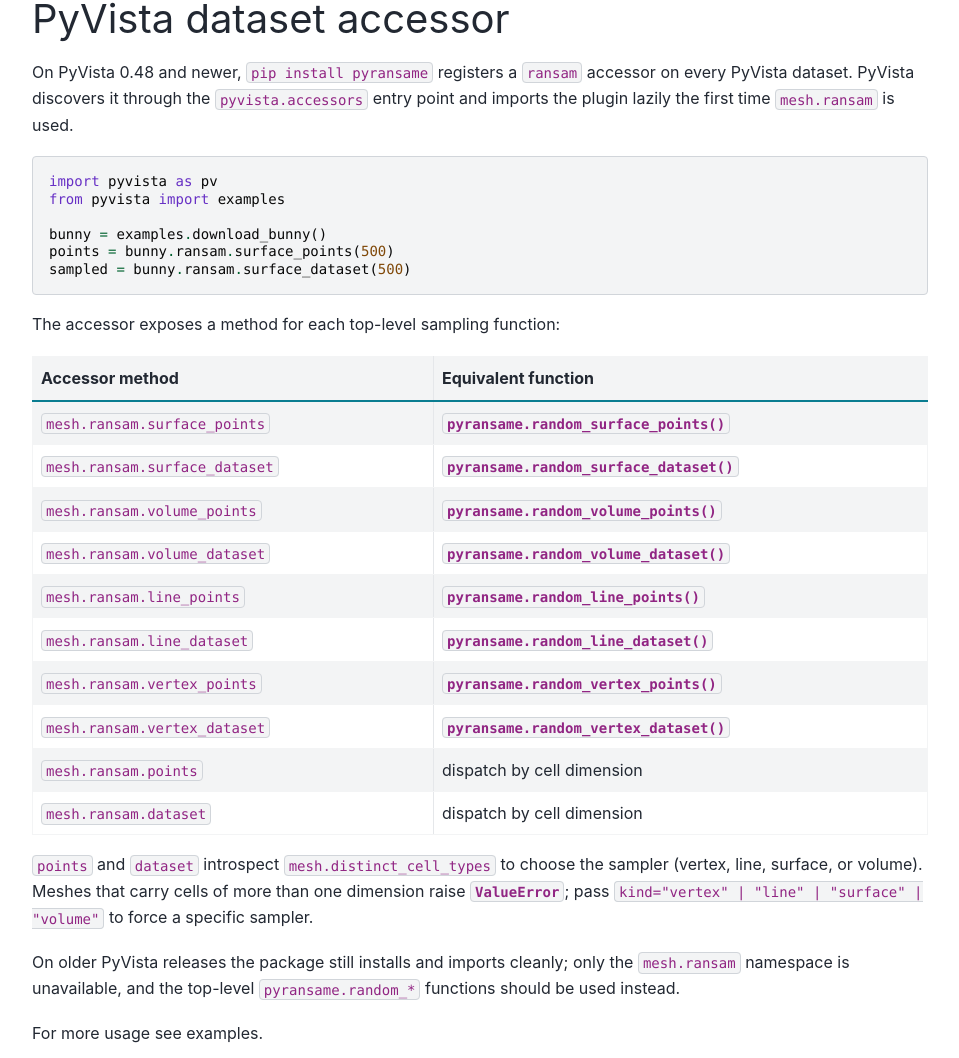
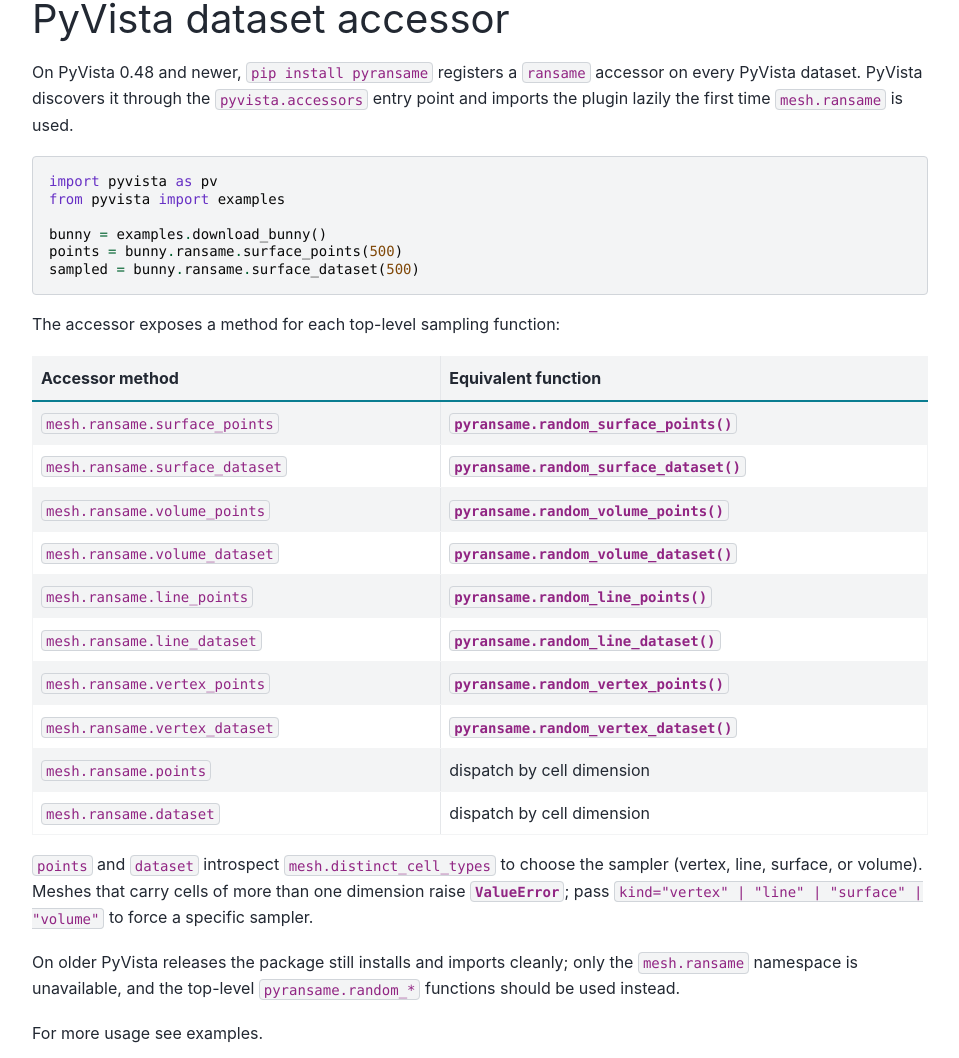
Before and after one commit to MatthewFlamm/pyransame, a Sphinx documentation site: the page built from doc/index.rst, in a window 1280 px wide and 1400 px high, cut to the strip 342-1400 px from the top of the window. Shown: the whole strip, without its empty margins (40-999 px from the left). Built offline with Sphinx 7.4.7 and the PyData theme 0.15.4, drawn with Linux system fonts in a browser that asks for light colours; pages that are not in the unit, such as notebooks, are missing from menus.

Commit message:
use ransame for accessor

```diff
--- a/doc/index.rst
+++ b/doc/index.rst
@@ -18,7 +18,7 @@
 
    Sample points on mesh using ``pyransame``.
 
-   >>> points = antarctica.ransam.surface_dataset(500)
+   >>> points = antarctica.ransame.surface_dataset(500)
 
    Plot points on mesh.
 
@@ -34,9 +34,9 @@
 ========================
 
 On PyVista 0.48 and newer, ``pip install pyransame`` registers a
-``ransam`` accessor on every PyVista dataset. PyVista discovers it
+``ransame`` accessor on every PyVista dataset. PyVista discovers it
 through the ``pyvista.accessors`` entry point and imports the plugin
-lazily the first time ``mesh.ransam`` is used.
+lazily the first time ``mesh.ransame`` is used.
 
 .. code-block:: python
 
@@ -44,24 +44,24 @@
     from pyvista import examples
 
     bunny = examples.download_bunny()
-    points = bunny.ransam.surface_points(500)
-    sampled = bunny.ransam.surface_dataset(500)
+    points = bunny.ransame.surface_points(500)
+    sampled = bunny.ransame.surface_dataset(500)
 
 The accessor exposes a method for each top-level sampling function:
 
 ================================  ==================================
 Accessor method                   Equivalent function
 ================================  ==================================
-``mesh.ransam.surface_points``    :func:`pyransame.random_surface_points`
-``mesh.ransam.surface_dataset``   :func:`pyransame.random_surface_dataset`
-``mesh.ransam.volume_points``     :func:`pyransame.random_volume_points`
-``mesh.ransam.volume_dataset``    :func:`pyransame.random_volume_dataset`
-``mesh.ransam.line_points``       :func:`pyransame.random_line_points`
-``mesh.ransam.line_dataset``      :func:`pyransame.random_line_dataset`
-``mesh.ransam.vertex_points``     :func:`pyransame.random_vertex_points`
-``mesh.ransam.vertex_dataset``    :func:`pyransame.random_vertex_dataset`
-``mesh.ransam.points``            dispatch by cell dimension
-``mesh.ransam.dataset``           dispatch by cell dimension
+``mesh.ransame.surface_points``    :func:`pyransame.random_surface_points`
+``mesh.ransame.surface_dataset``   :func:`pyransame.random_surface_dataset`
+``mesh.ransame.volume_points``     :func:`pyransame.random_volume_points`
+``mesh.ransame.volume_dataset``    :func:`pyransame.random_volume_dataset`
+``mesh.ransame.line_points``       :func:`pyransame.random_line_points`
+``mesh.ransame.line_dataset``      :func:`pyransame.random_line_dataset`
+``mesh.ransame.vertex_points``     :func:`pyransame.random_vertex_points`
+``mesh.ransame.vertex_dataset``    :func:`pyransame.random_vertex_dataset`
+``mesh.ransame.points``            dispatch by cell dimension
+``mesh.ransame.dataset``           dispatch by cell dimension
 ================================  ==================================
 
 ``points`` and ``dataset`` introspect ``mesh.distinct_cell_types`` to
@@ -71,7 +71,7 @@
 sampler.
 
 On older PyVista releases the package still installs and imports
-cleanly; only the ``mesh.ransam`` namespace is unavailable, and the
+cleanly; only the ``mesh.ransame`` namespace is unavailable, and the
 top-level ``pyransame.random_*`` functions should be used instead.
 
 For more usage see :ref:`examples`.
--- a/pyproject.toml
+++ b/pyproject.toml
@@ -28,12 +28,12 @@
 "Bug Tracker" = "https://github.com/MatthewFlamm/pyransame/issues"
 "Documentation" = "https://matthewflamm.github.io/pyransame/"
 
-# Register the ``ransam`` dataset accessor with PyVista (>= 0.48). On
+# Register the ``ransame`` dataset accessor with PyVista (>= 0.48). On
 # newer PyVista releases the accessor is loaded lazily on first attribute
 # access, so users only need ``pip install pyransame`` to get
-# ``mesh.ransam.*``. Older PyVista releases ignore this entry point.
+# ``mesh.ransame.*``. Older PyVista releases ignore this entry point.
 [project.entry-points."pyvista.accessors"]
-ransam = "pyransame.accessor"
+ransame = "pyransame.accessor"
 
 [tool.setuptools_scm]
 write_to = "src/pyransame/_version.py"
--- a/src/pyransame/__init__.py
+++ b/src/pyransame/__init__.py
@@ -4,7 +4,7 @@
 
 rng = default_rng()
 
-# Register the ``ransam`` dataset accessor when the running PyVista
+# Register the ``ransame`` dataset accessor when the running PyVista
 # supports it (>= 0.48). Importing the module is a no-op otherwise so
 # the package stays importable on older PyVista releases.
 from .accessor import RansameAccessor  # noqa: E402
```
Also changed, not shown: README.md (+16 -16 lines), 7 other files.
